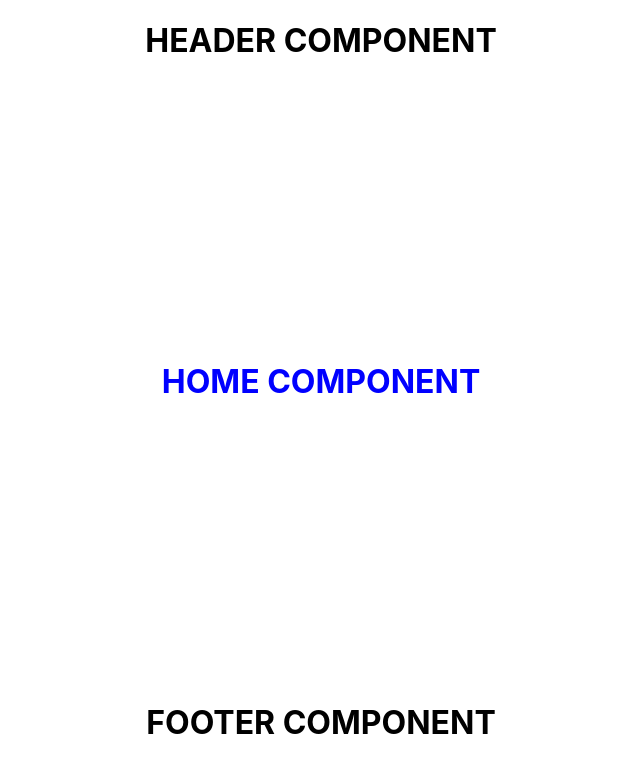
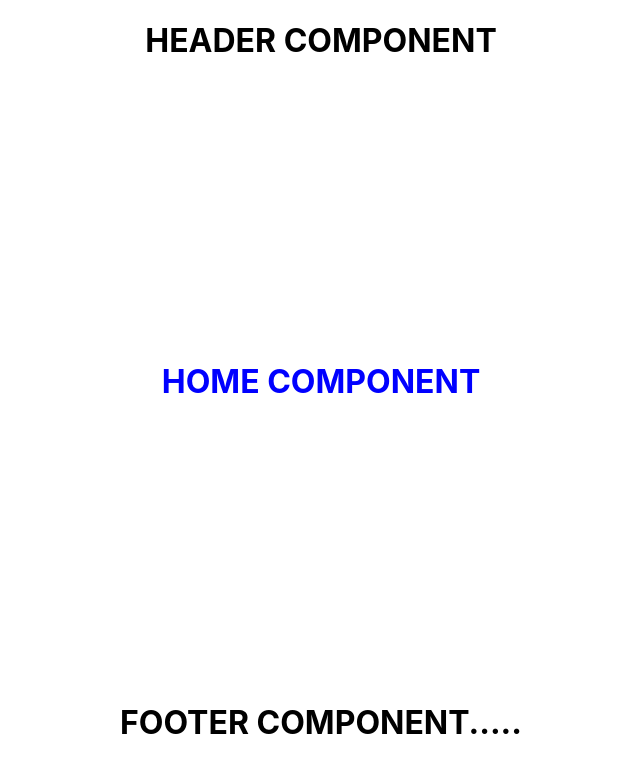
Before and after one commit to farookjintha/B49WE-ReactSetup, a React (Create React App) app: page / in a window 1280 px wide. Shown: the top 772 px of the page, without its empty margins (319-959 px from the left). Built offline with nearby package versions, Linux system fonts and the light colour scheme.

Commit message:
modified footer component

```diff
--- a/src/Components/Footer/footer.js
+++ b/src/Components/Footer/footer.js
@@ -3,7 +3,7 @@ const Footer = () => {
 
   return (
     <div>
-      <h1>FOOTER COMPONENT</h1>
+      <h1>FOOTER COMPONENT.....</h1>
     </div>
   );
 };
```
